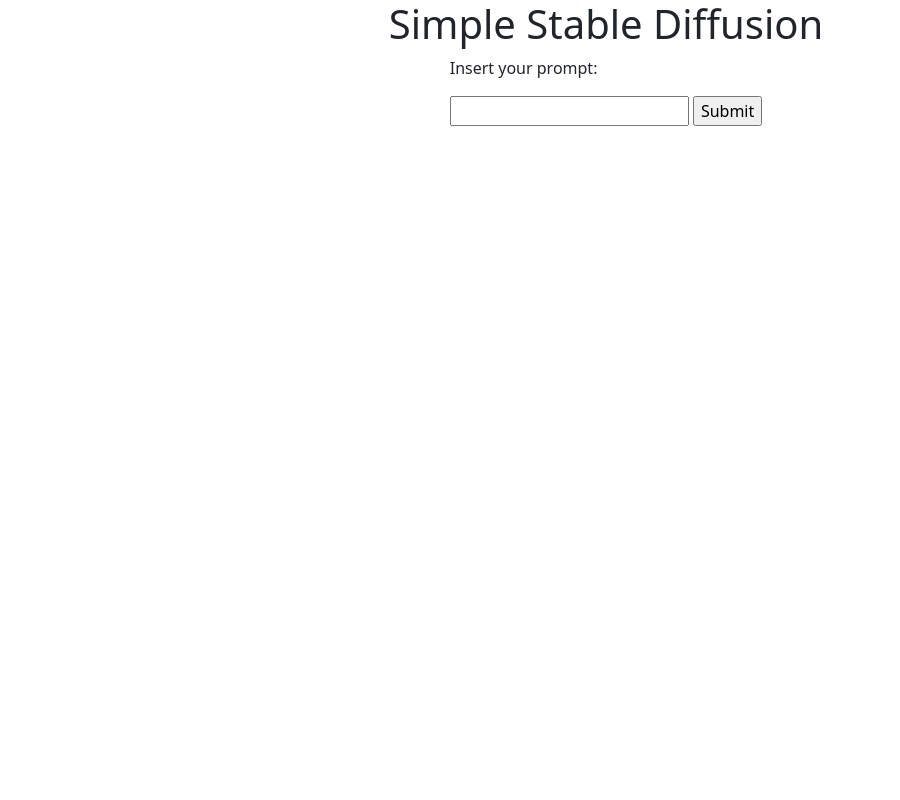
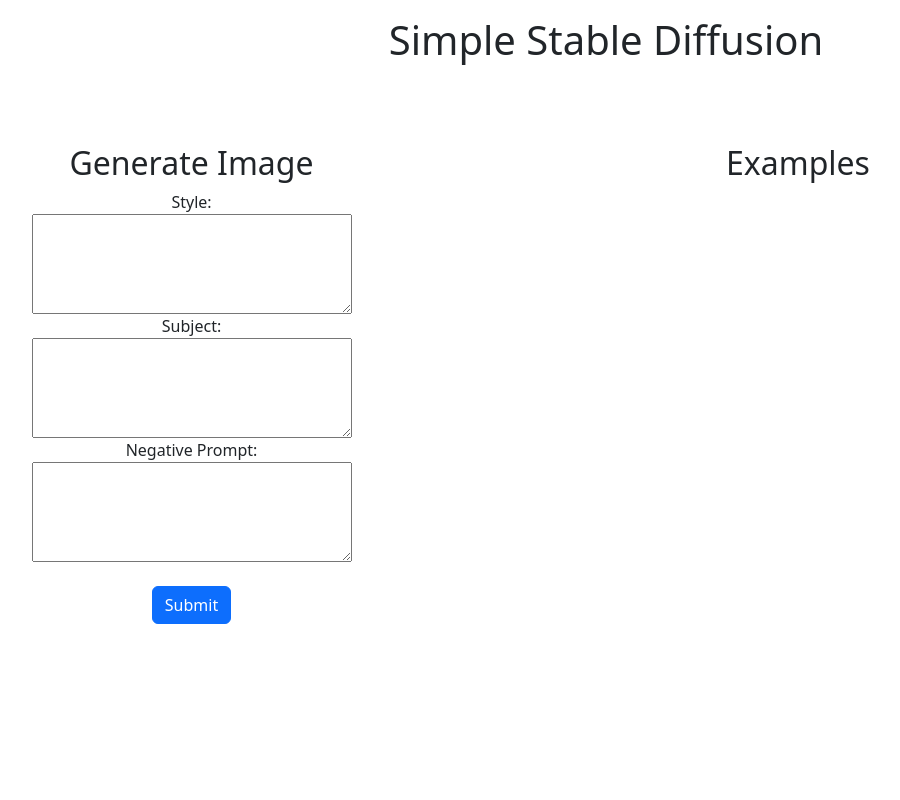
Before and after one commit to rkam808/simple_stable_diffusion, a Django app: page / in a window 1280 px wide. Shown: the whole page, without its empty margins (34-934 px from the left). Run offline with Django 4.2, Linux system fonts and the light colour scheme; some libraries are stand-ins or nearby versions.

Commit message:
added frontend feature to use example prompts v1

```diff
--- a/stable_diffusion/templates/stable_diffusion/generated_image.html
+++ b/stable_diffusion/templates/stable_diffusion/generated_image.html
@@ -5,7 +5,5 @@
     <h1>Your Generated Image:</h1>
     <img src="{{ image_url }}" alt="generated_image">
 
-    <button>
-        <a href="{% url 'home' %}">Home</a>
-    </button>
+    <a href="{% url 'home' %}" class="btn btn-primary">Home</a>
 </div>
--- a/stable_diffusion/templates/stable_diffusion/home.html
+++ b/stable_diffusion/templates/stable_diffusion/home.html
@@ -4,14 +4,65 @@
 {% load bootstrap5 %}
 {% bootstrap_css %}
 {% bootstrap_javascript %}
-<div class="d-flex justify-content-center flex-column align-items-center">
+{% load static%}
+<link rel="stylesheet" href="{% static 'stable_diffusion/styles/home.css' %}">
+
+<div class="flexbox-column" style="height:100vh; width:100vw;">
     <h1>Simple Stable Diffusion</h1>
 
-    <form action="{% url 'generate' %}">
-        <p>Insert your prompt:</p>
-        <input type="text", name="prompt">
-        <!-- <input type="text", name="key"> -->
-        <input type="submit">
-    </form>
+    <div class="main_content_container">
+        <div class="main-form-container">
+            <h2>Generate Image</h2>
+            <form action="{% url 'generate' %}">
+                <div class="d-flex justify-content-center flex-column align-items-center">
+                    <label for="prompt">Style:</label>
+                    <textarea rows="4" cols="50" name="style" id="style_prompt" class="text_input"></textarea>
+                    <label for="prompt">Subject:</label>
+                    <textarea rows="4" cols="50" name="subject" id="subject_prompt" class="text_input"></textarea>
+                    <label for="negative_prompt">Negative Prompt:</label>
+                    <textarea rows="4" cols="50" name="negative_prompt" id="negative_prompt" class="text_input"></textarea>
+                    <!-- <input type="text", name="key"> -->
+                    <br>
+                    <input type="submit" class="btn btn-primary">
+                </div>
+            </form>
+        </div>
+
+        <div class="flexbox-column">
+            <h2>Examples</h2>
+            <div class="examples">
+                {% for example in examples %}
+                    <div class="image-container">
+                        <img class="ex_image" src="{% static example.image_path %}" alt="example_img">
+                        <div class="hide prompt-buttons flexbox">
+                            <a class="btn btn-info" href="#" onClick="autoFillStyle(event, '{{ example.style_prompt }}', 'style');">
+                                Add this Style
+                            </a>
+                            <a class="btn btn-info" href="#" onClick="autoFillStyle(event, '{{ example.character_prompt }}', 'character');">
+                                Add this Character
+                            </a>
+                            <a class="btn btn-info" href="#" onClick="autoFillStyle(event, '{{ example.negative_prompt }}', 'negative');">
+                                Add this Negative Prompt
+                            </a>
+                        </div>
+                    </div>
+                {% endfor %}
+            </div>
+        </div>
+    </div>
 </div>
+
+<script>
+    function autoFillStyle(e, prompt, type) {
+        // console.log(prompt);
+        e.preventDefault();
+        if (type == 'style') {
+            document.getElementById('style_prompt').value = prompt;
+        } else if (type == 'character') {
+            document.getElementById('subject_prompt').value = prompt;
+        } else {
+            document.getElementById('negative_prompt').value = prompt;
+        }
+    }
+</script>
 <!-- {% endblock %} -->
--- /dev/null
+++ b/static/stable_diffusion/styles/home.css
@@ -0,0 +1,95 @@
+h1 {
+    margin-bottom: 10vh;
+}
+
+.main_content_container {
+    display: flex;
+    flex-direction: row;
+    align-items: start;
+    justify-content: center;
+    height: 80vh;
+}
+
+.main-form-container {
+    display: flex;
+    flex-direction: column;
+    align-items: center;
+    justify-content: center;
+    margin-right: 5vw;
+}
+
+.examples {
+    display: flex;
+    flex-direction: row;
+    align-items: center;
+    overflow-y: scroll;
+    flex-wrap: wrap;
+    width: 765px;
+    height: 50vh;
+}
+
+.flexbox-column {
+    display: flex;
+    flex-direction: column;
+    align-items: center;
+    justify-content: center;
+}
+
+.flexbox-row {
+    display: flex;
+    flex-direction: row;
+    align-items: center;
+    justify-content: center;
+}
+
+.image-container {
+    position: relative;
+    min-height: 250px;
+    min-width: 250px;
+    display: flex;
+    justify-content: center;
+}
+
+.image-container:hover > .ex_image {
+    opacity: 70%;
+}
+
+.image-container:hover > .hide {
+    display: block;
+    display: flex;
+    flex-direction: column;
+    align-items: center;
+    justify-content: space-evenly;
+}
+
+.ex_image {
+    height: 250px;
+    width: 250px;
+    position: absolute;
+    top: 0;
+    left: 0;
+}
+
+.prompt-buttons {
+    position: relative;
+    z-index: 9;
+    justify-content: space-evenly;
+}
+
+.no_show_text {
+    font-size: 0;
+}
+
+.no_show_text:hover {
+    opacity: .7;
+}
+
+.text_input {
+    width: 25vw;
+    height: 100px;
+    overflow: scroll;
+}
+
+.hide {
+    display: none;
+}
```
